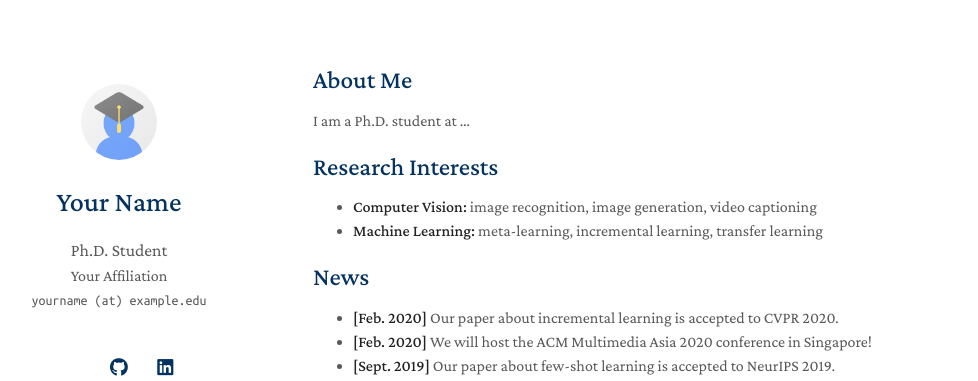
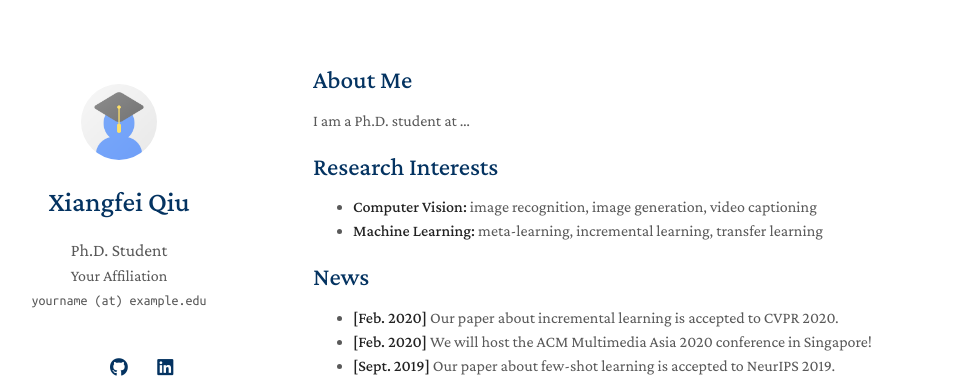
Before and after one commit to yaoyao-liu/minimal-light, a Jekyll site: the page built from index.md, in a window 1280 px wide. Shown: the top 381 px of the page, without its empty margins (157-1135 px from the left). Built offline with Jekyll 4.4.1, drawn with Linux system fonts in a browser that asks for light colours; a style sheet for code colours, icons or effects is not loaded; our own code applies the rules of GitHub Pages for plain Markdown files.

Commit message:
modify file

```diff
--- a/_config.yml
+++ b/_config.yml
@@ -1,5 +1,5 @@
 # Basic Information
-title: Your Name
+title: Xiangfei Qiu
 position: Ph.D. Student
 affiliation: Your Affiliation
 email: yourname (at) example.edu
```
